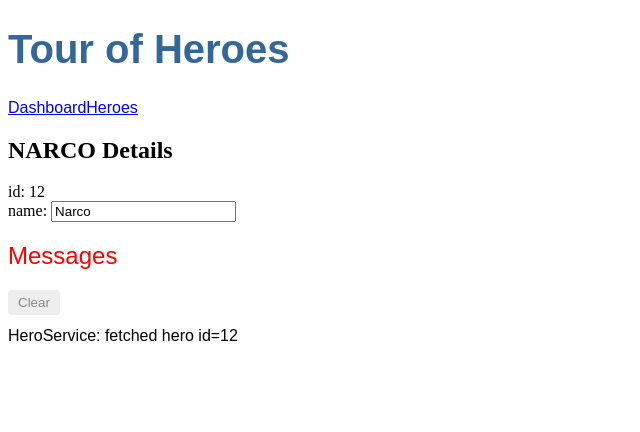
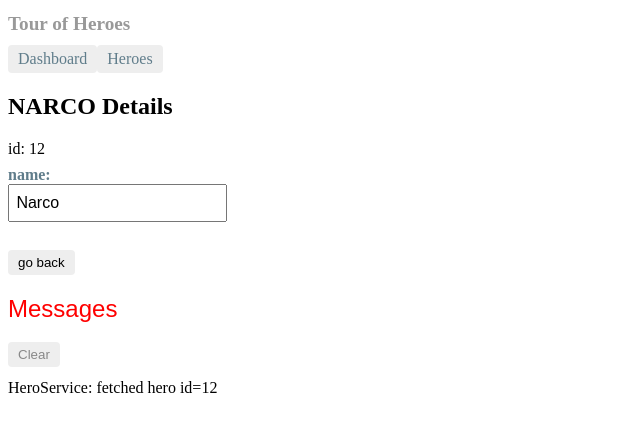
Before and after one commit to luis-velasquezg/Tour-of-Heroes, an Angular app: page /detail/12 in a window 1280 px wide. Shown: the top 432 px of the page, without its empty margins (0-640 px from the left). Built offline with nearby package versions, Linux system fonts and the light colour scheme.

Commit message:
routingModule - Commit final

```diff
--- a/src/app/app.component.css
+++ b/src/app/app.component.css
@@ -1,26 +1,34 @@
-/* Application-wide Styles */
+/* AppComponent's private CSS styles */
 h1 {
-    color: #369;
-    font-family: Arial, Helvetica, sans-serif;
-    font-size: 250%;
+    font-size: 1.2em;
+    color: #999;
+    margin-bottom: 0;
 }
 
-h2, h3 {
-    color: #444;
-    font-family: Arial, Helvetica, sans-serif;
-    font-weight: lighter;
+h2 {
+    font-size: 2em;
+    margin-top: 0;
+    padding-top: 0;
 }
 
-body {
-    margin: 2em;
+nav a {
+    padding: 5px 10px;
+    text-decoration: none;
+    margin-top: 10px;
+    display: inline-block;
+    background-color: #eee;
+    border-radius: 4px;
 }
 
-body, input[text], button {
-    color: #888;
-    font-family: Cambria, Georgia;
+nav a:visited, a:link {
+    color: #607d8b;
 }
 
-/* everywhere else */
-* {
-    font-family: Arial, Helvetica, sans-serif;
+nav a:hover {
+    color: #039be5;
+    background-color: #cfd8dc;
 }
+
+nav a.active {
+    color: #039be5;
+}
--- a/src/app/hero-detail/hero-detail.component.css
+++ b/src/app/hero-detail/hero-detail.component.css
@@ -0,0 +1,34 @@
+/* HeroDetailComponent's private CSS styles */
+label {
+    display: inline-block;
+    width: 3em;
+    margin: .5em 0;
+    color: #607D8B;
+    font-weight: bold;
+}
+
+input {
+    height: 2em;
+    font-size: 1em;
+    padding-left: .4em;
+}
+
+button {
+    margin-top: 20px;
+    font-family: Arial;
+    background-color: #eee;
+    border: none;
+    padding: 5px 10px;
+    border-radius: 4px;
+    cursor: pointer; cursor: hand;
+}
+
+button:hover {
+    background-color: #cfd8dc;
+}
+
+button:disabled {
+    background-color: #eee;
+    color: #ccc;
+    cursor: auto;
+}
--- a/src/app/hero-detail/hero-detail.component.html
+++ b/src/app/hero-detail/hero-detail.component.html
@@ -7,3 +7,5 @@
     </label>
   </div>
 </div>
+
+<button (click)="goBack()">go back</button>
--- a/src/app/hero-detail/hero-detail.component.ts
+++ b/src/app/hero-detail/hero-detail.component.ts
@@ -29,4 +29,8 @@ export class HeroDetailComponent implements OnInit {
       .subscribe(hero => this.hero = hero);
   }
 
+  goBack(): void {
+    this.location.back();
+  }
+
 }
--- a/src/app/heroes/heroes.component.css
+++ b/src/app/heroes/heroes.component.css
@@ -1,9 +1,4 @@
 /* HeroesComponent's private CSS styles */
-.selected {
-    background-color: #CFD8DC !important;
-    color: white;
-}
-
 .heroes {
     margin: 0 0 2em 0;
     list-style-type: none;
@@ -12,19 +7,13 @@
 }
 
 .heroes li {
+    position: relative;
     cursor: pointer;
-    position: relative;
-    left: 0;
     background-color: #EEE;
     margin: .5em;
     padding: .3em 0;
     height: 1.6em;
     border-radius: 4px;
-}
-
-.heroes li.selected:hover {
-    background-color: #BBD8DC !important;
-    color: white;
 }
 
 .heroes li:hover {
@@ -33,9 +22,16 @@
     left: .1em;
 }
 
-.heroes .text {
+.heroes a {
+    color: #888;
+    text-decoration: none;
     position: relative;
-    top: -3px;
+    display: block;
+    width: 250px;
+}
+
+.heroes a:hover {
+    color:#607D8B;
 }
 
 .heroes .badge {
@@ -49,6 +45,8 @@
     left: -1px;
     top: -4px;
     height: 1.8em;
+    min-width: 16px;
+    text-align: right;
     margin-right: .8em;
     border-radius: 4px 0 0 4px;
 }
```
Also changed, not shown: src/app/dashboard/dashboard.component.css (line endings or trailing spaces).
